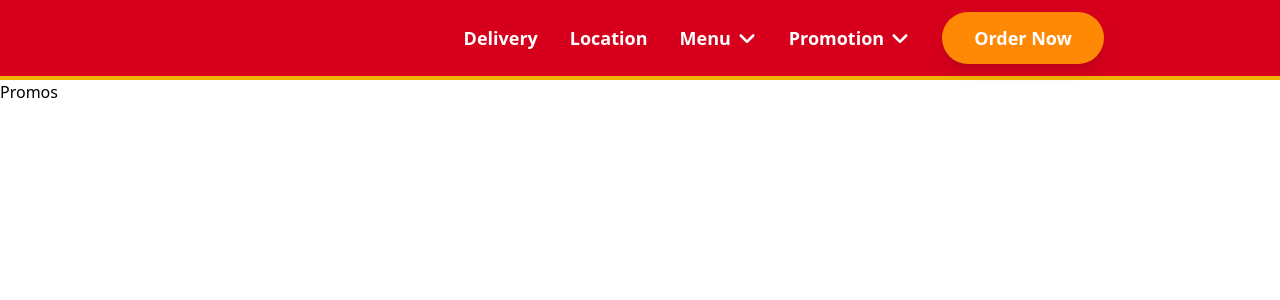
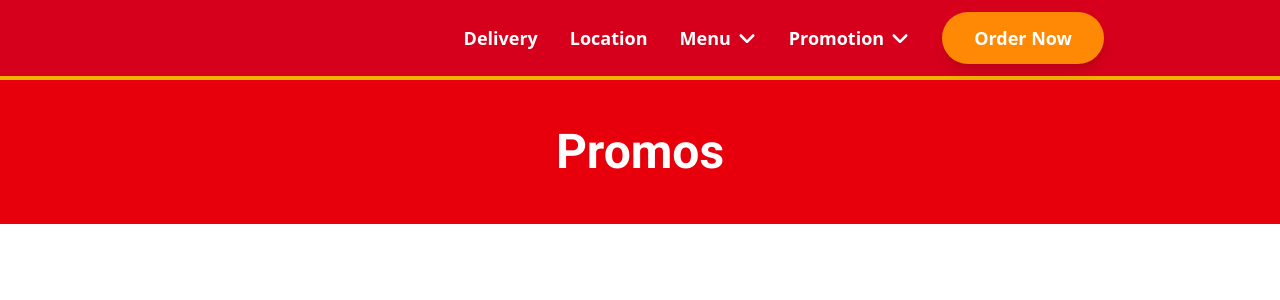
Before and after one commit to AdieDev0/Jollibee---static, a React (Vite) app in the folder jollibee/: page /Promos in a window 1280 px wide. Shown: the top 300 px of the page. Built offline with nearby package versions, Linux system fonts and the light colour scheme.

Commit message:
style: update Promos component with enhanced styling and layout

```diff
--- a/jollibee/src/components/Promos.jsx
+++ b/jollibee/src/components/Promos.jsx
@@ -4,8 +4,12 @@ const Promos = () => {
   return (
     <div>
       {/* Promos */}
-      <div className='bg'>
-        Promos
+      <div className='bg-red-600 p-12'>
+        <p className='text-white font-bold text-5xl font-roboto text-center'>Promos</p>
+      </div>
+
+      <div className='bg-white'>
+
       </div>
     </div>
   )
```
